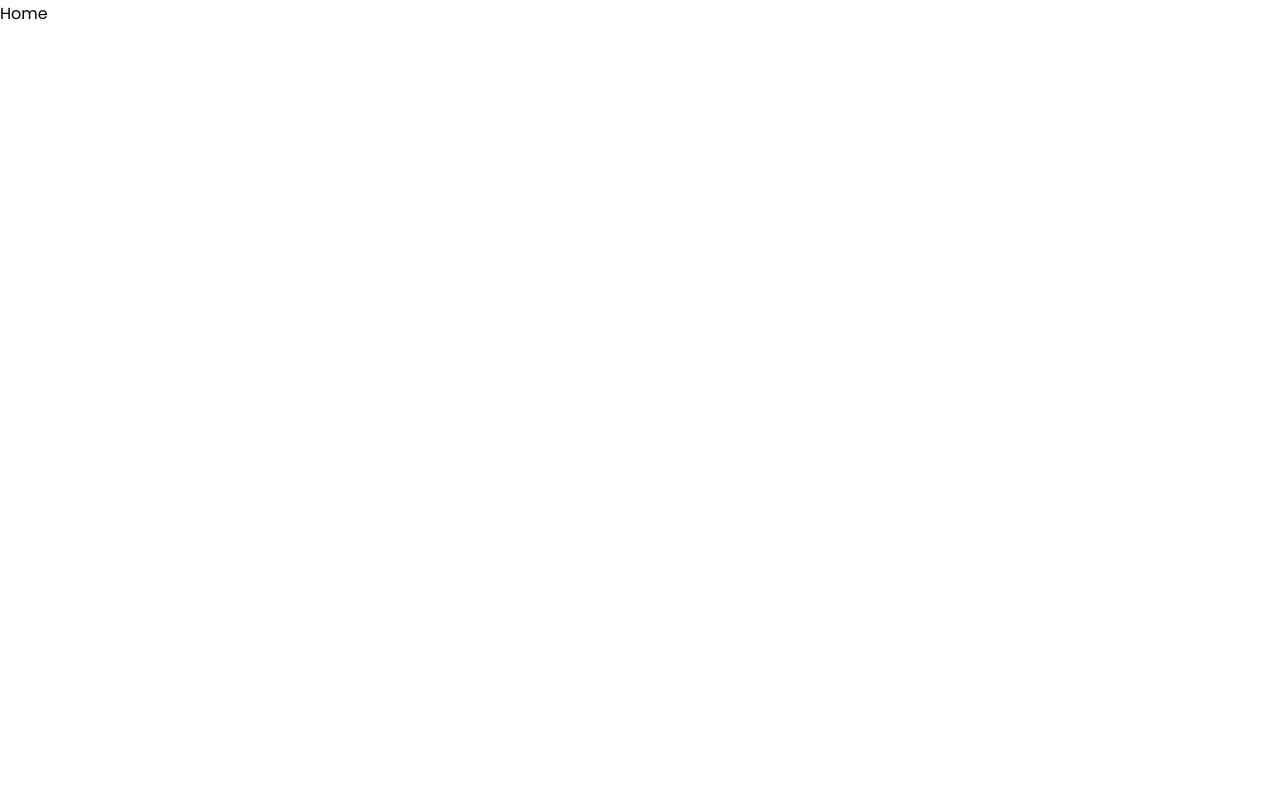
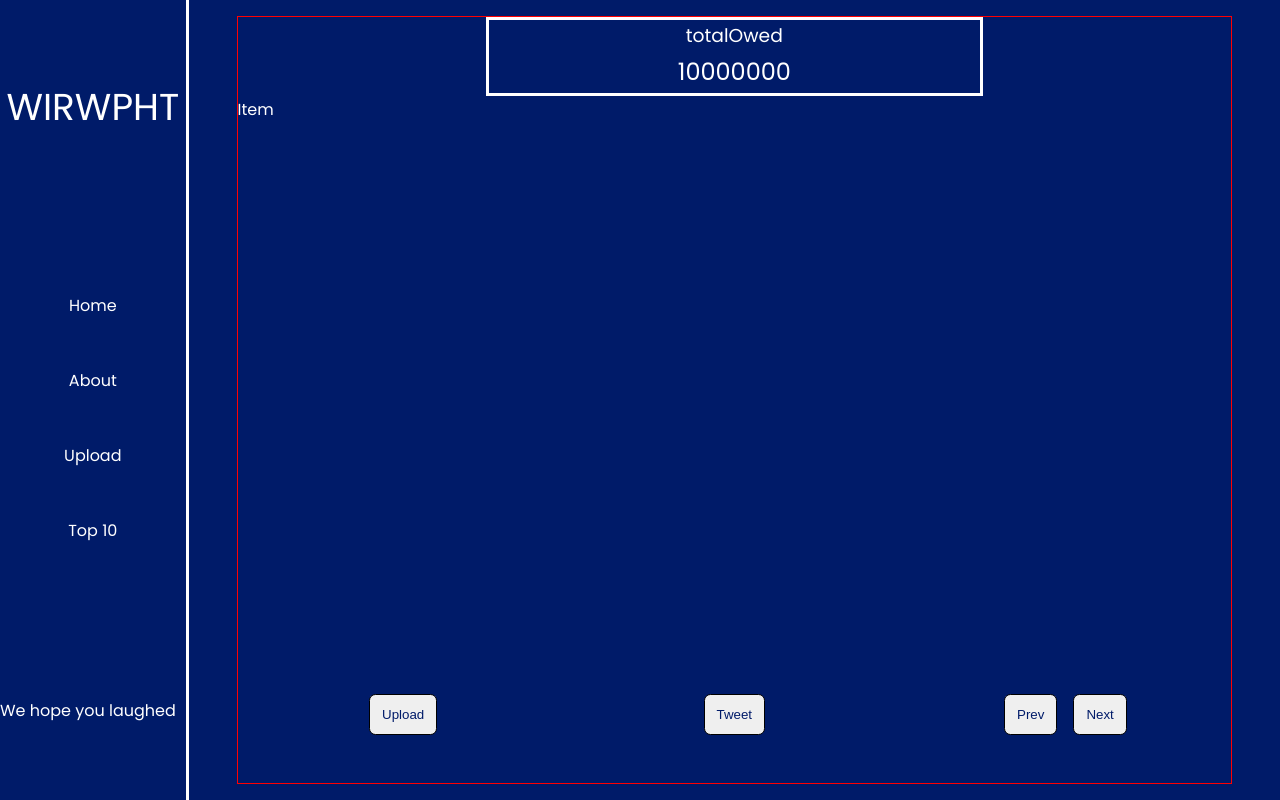
Before and after one commit to webdesignsbytom/wirwpht, a React (Create React App) app in the folder client/: page / in a window 1280 px wide. Built offline with nearby package versions, Linux system fonts and the light colour scheme.

Commit message:
set up of items

```diff
--- /dev/null
+++ b/client/src/components/cta/CTA.jsx
@@ -0,0 +1,24 @@
+import React from 'react';
+// Styles
+import './cta.css'
+
+function CTA() {
+  return (
+    <>
+      <section className='cta__container'>
+        <div className='button__container'>
+          <button className='btn'>Upload</button>
+        </div>
+        <div className='button__container'>
+          <button className='btn'>Tweet</button>
+        </div>
+        <div className='button__container doubleBtn__container'>
+          <button className='btn'>Prev</button>
+          <button className='btn'>Next</button>
+        </div>
+      </section>
+    </>
+  );
+}
+
+export default CTA;
--- /dev/null
+++ b/client/src/components/cta/cta.css
@@ -0,0 +1,16 @@
+.cta__container {
+    display: grid;
+    grid-template-columns: 1fr 1fr 1fr;
+    padding: 3rem 0;
+}
+
+.button__container {
+    display: grid;
+    place-content: center;
+}
+
+.doubleBtn__container {
+    display: grid;
+    grid-template-columns: auto auto;
+    gap: 1rem;
+}
--- /dev/null
+++ b/client/src/components/item/Item.jsx
@@ -0,0 +1,9 @@
+import React from 'react'
+
+function Item() {
+  return (
+    <div>Item</div>
+  )
+}
+
+export default Item
--- /dev/null
+++ b/client/src/components/nav/Navbar.jsx
@@ -0,0 +1,36 @@
+import React from 'react';
+// Dependency
+import { Link } from 'react-router-dom';
+// Styles
+import './navbar.css';
+
+function Navbar() {
+  return (
+    <>
+      <section className='navbar__container'>
+        <div className='nav__titles'>
+          <h3>WIRWPHT</h3>
+        </div>
+        <nav className='nav__links'>
+          <ul>
+            <li>
+              <Link>Home</Link>
+            </li>
+            <li>
+              <Link>About</Link>
+            </li>
+            <li>
+              <Link>Upload</Link>
+            </li>
+            <li>
+              <Link>Top 10</Link>
+            </li>
+          </ul>
+        </nav>
+        <div className='nav__footer'>We hope you laughed</div>
+      </section>
+    </>
+  );
+}
+
+export default Navbar;
--- /dev/null
+++ b/client/src/components/nav/navbar.css
@@ -0,0 +1,44 @@
+.navbar__container {
+    display: grid;
+    border-right: 3px solid white;
+    width: 100%;
+
+    align-items: center;
+    justify-content: center;
+}
+
+/* Nav header */
+.nav__titles {
+    top: 0;
+    width: 100%;
+
+    color: white;
+    font-size: 2rem;
+    text-align: center;
+    padding: 0 0.4rem;
+}
+
+.nav__titles h3:hover {
+    transition: var(--transition);
+}
+
+.nav__titles h3:hover {
+    color: var(--color-primary-red);
+    cursor: pointer;
+}
+
+.nav__links ul {
+    display: grid;
+    gap: 3rem;
+    text-align: center;
+}
+
+/* Media Queries (MEDIUM DEVICES) */
+@media screen and (max-width: 1024px) {
+
+}
+
+/* Media Queries (Small DEVICES) */
+@media screen and (max-width: 600px) {
+
+}
--- /dev/null
+++ b/client/src/components/totalOwed/TotalOwed.jsx
@@ -0,0 +1,18 @@
+import React from 'react';
+// Data
+import { TotalOwedByWife } from '../../utils/Totals';
+// Styles
+import './totalOwed.css';
+
+function TotalOwed() {
+  return (
+    <section className='totalOwed__container'>
+      <article>
+        <h3>totalOwed</h3>
+        <h2>{TotalOwedByWife}</h2>
+      </article>
+    </section>
+  );
+}
+
+export default TotalOwed;
--- /dev/null
+++ b/client/src/components/totalOwed/totalOwed.css
@@ -0,0 +1,6 @@
+.totalOwed__container {
+    text-align: center;
+    border: 3px solid white;
+    width: 50%;
+    margin: 0 auto;
+}
--- a/client/src/pages/home/Home.jsx
+++ b/client/src/pages/home/Home.jsx
@@ -1,9 +1,25 @@
-import React from 'react'
+import React from 'react';
+import CTA from '../../components/cta/CTA';
+import Item from '../../components/item/Item';
+// Components
+import Navbar from '../../components/nav/Navbar'
+import TotalOwed from '../../components/totalOwed/TotalOwed'
+// Styles
+import './home.css';
 
 function Home() {
   return (
-    <div>Home</div>
-  )
+    <>
+      <section className='homepage__container'>
+        <Navbar />
+        <div className="main__container">
+            <TotalOwed />
+            <Item />
+            <CTA />
+        </div>
+      </section>
+    </>
+  );
 }
 
-export default Home
+export default Home;
--- /dev/null
+++ b/client/src/pages/home/home.css
@@ -0,0 +1,32 @@
+.homepage__container {
+    display: grid;
+    background-color: var(--color-primary-blue);
+    height: 100vh;
+    max-height: 100vh;
+    overflow: hidden;
+
+    grid-template-columns: 1fr 7fr;
+
+    color: white;
+}
+
+.main__container {
+    display: grid;
+    border: 1px solid red;
+    margin: 1rem 3rem;
+
+    display: grid;
+    grid-template-rows: auto 1fr auto;
+
+}
+
+/* Media Queries (MEDIUM DEVICES) */
+@media screen and (max-width: 1024px) {
+
+}
+
+/* Media Queries (Small DEVICES) */
+@media screen and (max-width: 600px) {
+    .homepage__container {
+    }
+}
--- a/client/src/styles/index.css
+++ b/client/src/styles/index.css
@@ -56,12 +56,12 @@ h1 {
 }
 
 a {
-    color: var(--color-primary-blue);
+    color: var(--color-primary-white);
     transition: var(--transition);
 }
 
 a:hover {
-    color: var(--color-primary-white);
+    color: var(--color-primary-red);
 }
 
 .btn {
--- /dev/null
+++ b/client/src/utils/Totals.jsx
@@ -0,0 +1 @@
+export const TotalOwedByWife = 10000000
```
